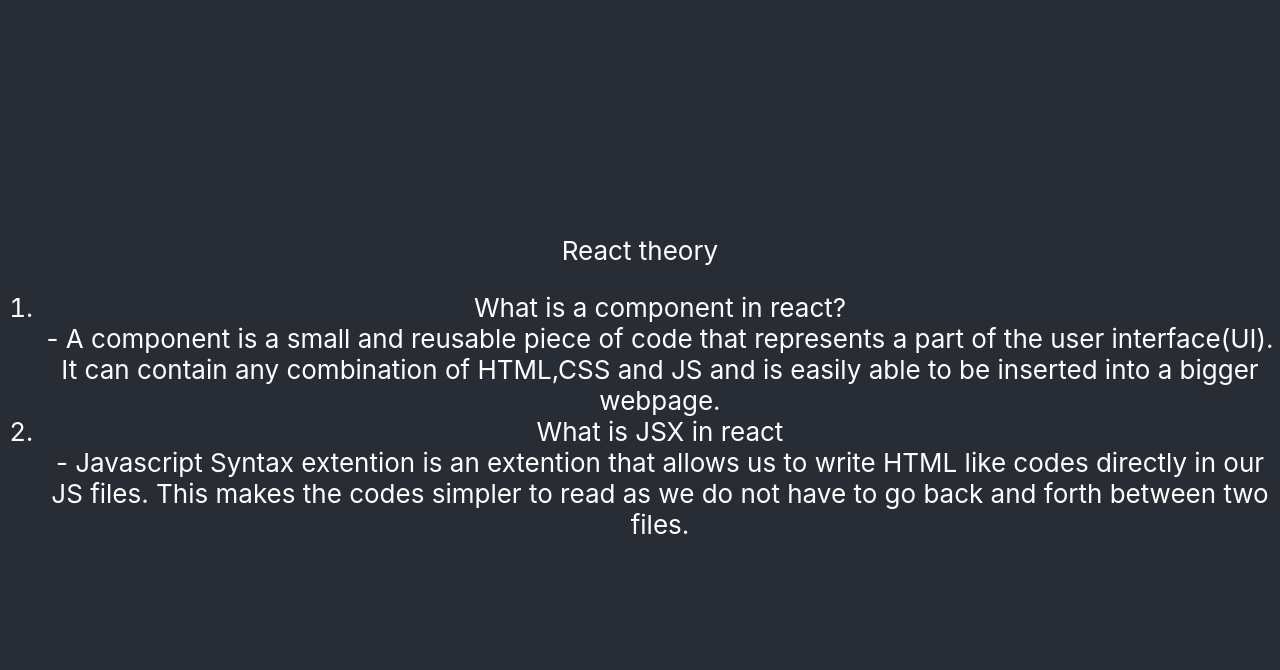
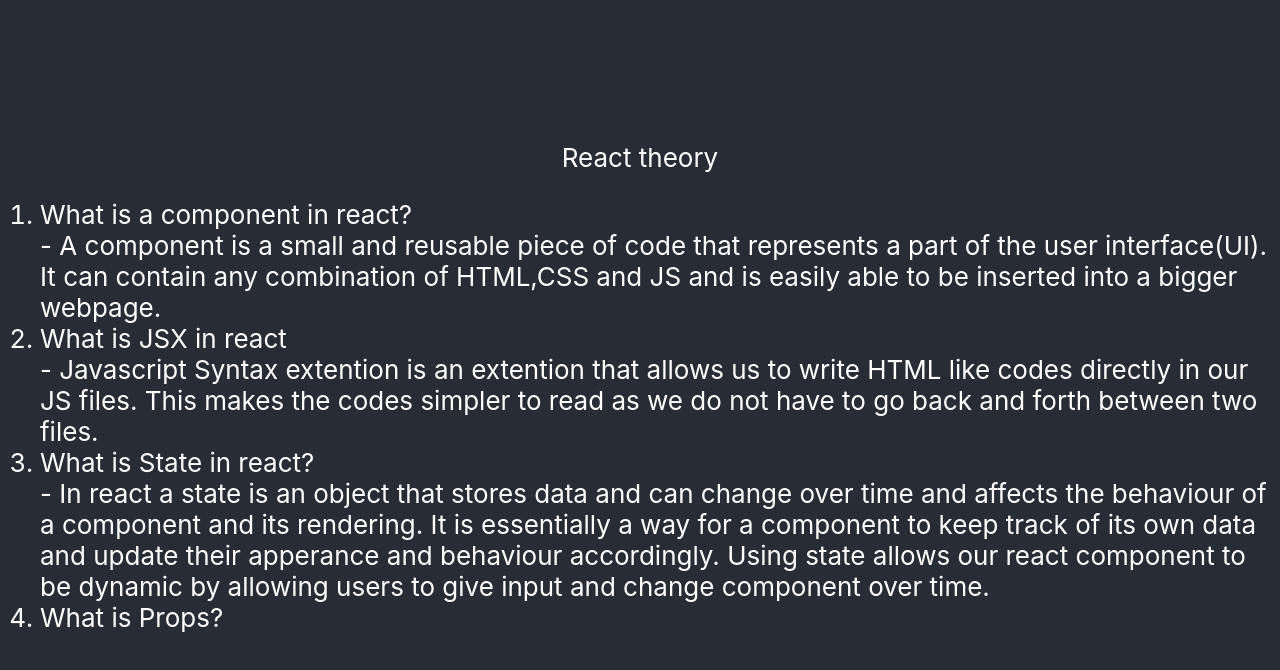
Before and after one commit to pjsherpa/react-theory-definition, a React (Create React App) app: page / in a window 1280 px wide. Shown: the top 670 px of the page. Built offline with nearby package versions, Linux system fonts and the light colour scheme.

Commit message:
add definition for state

```diff
--- a/src/App.css
+++ b/src/App.css
@@ -1,7 +1,3 @@
-.App {
-  text-align: center;
-}
-
 .App-logo {
   height: 40vmin;
   pointer-events: none;
--- a/src/App.js
+++ b/src/App.js
@@ -3,8 +3,8 @@
 function App() {
   return (
     <div className="App">
-      <header className="App-header">
-        React theory
+      <div className="App-header">
+        <header>React theory</header>
         <ol>
           <li>What is a component in react?</li>- A component is a small and
           reusable piece of code that represents a part of the user
@@ -14,8 +14,15 @@
           extention that allows us to write HTML like codes directly in our JS
           files. This makes the codes simpler to read as we do not have to go
           back and forth between two files.
+          <li>What is State in react?</li>- In react a state is an object that
+          stores data and can change over time and affects the behaviour of a
+          component and its rendering. It is essentially a way for a component
+          to keep track of its own data and update their apperance and behaviour
+          accordingly. Using state allows our react component to be dynamic by
+          allowing users to give input and change component over time.
+          <li>What is Props?</li>
         </ol>
-      </header>
+      </div>
     </div>
   );
 }
```
